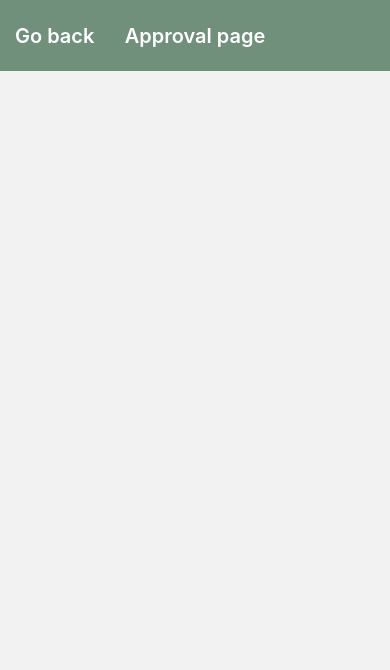
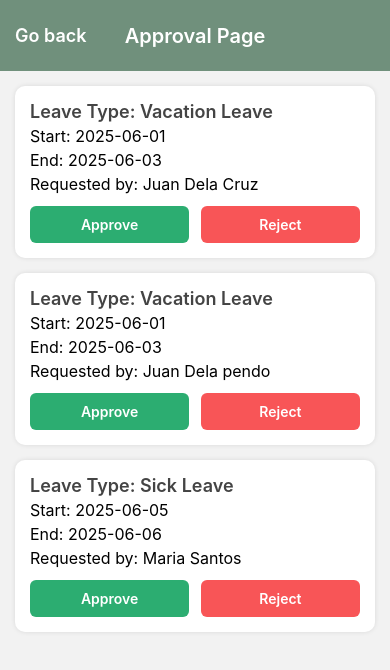
Before and after one commit to rekojhandsome/tristar-mobile, a React Native app: screen /ApprovalPage in a window 390 px wide. Shown: the top 670 px of the page. Built offline with nearby package versions, Linux system fonts and the light colour scheme.

Commit message:
added approvalPage.jsx, approvalCard.jsx

```diff
--- /dev/null
+++ b/components/ApprovalCard.jsx
@@ -0,0 +1,72 @@
+// ApprovalCard.jsx
+import React from "react";
+import { View, Text, StyleSheet, Pressable } from "react-native";
+
+export default function ApprovalCard({ leaveType, leaveStart, leaveEnd, employeeName, onApprove, onReject }) {
+  return (
+    <View style={styles.card}>
+      <Text style={styles.type}>Leave Type: {leaveType}</Text>
+      <Text style={styles.date}>Start: {leaveStart}</Text>
+      <Text style={styles.date}>End: {leaveEnd}</Text>
+      <Text style={styles.employee}>Requested by: {employeeName}</Text>
+
+      <View style={styles.buttons}>
+        <Pressable style={styles.approveButton} onPress={onApprove}>
+          <Text style={styles.buttonText}>Approve</Text>
+        </Pressable>
+        <Pressable style={styles.rejectButton} onPress={onReject}>
+          <Text style={styles.buttonText}>Reject</Text>
+        </Pressable>
+      </View>
+    </View>
+  );
+}
+
+const styles = StyleSheet.create({
+  card: {
+    backgroundColor: "#fff",
+    borderRadius: 10,
+    padding: 15,
+    marginBottom: 15,
+    shadowColor: "#000",
+    shadowOpacity: 0.1,
+    shadowRadius: 5,
+    elevation: 3,
+  },
+  type: {
+    fontSize: 18,
+    fontWeight: "600",
+    color: "#444",
+  },
+  date: {
+    fontSize: 16,
+    marginTop: 4,
+  },
+  employee: {
+    fontSize: 16,
+    marginTop: 4,
+  },
+  buttons: {
+    flexDirection: "row",
+    marginTop: 12,
+    justifyContent: "space-between",
+  },
+  approveButton: {
+    backgroundColor: "#2CAD71",
+    padding: 10,
+    borderRadius: 6,
+    flex: 0.48,
+    alignItems: "center",
+  },
+  rejectButton: {
+    backgroundColor: "#F85557",
+    padding: 10,
+    borderRadius: 6,
+    flex: 0.48,
+    alignItems: "center",
+  },
+  buttonText: {
+    color: "white",
+    fontWeight: "600",
+  },
+});
--- a/screens/ApprovalPage.jsx
+++ b/screens/ApprovalPage.jsx
@@ -1,25 +1,109 @@
-import react from 'react';
-import { View, Text, SafeAreaView, StyleSheet, Pressable, Image } from 'react-native';
+import React, { useState } from "react";
+import { View, Text, SafeAreaView, StyleSheet, Pressable, FlatList, Alert } from "react-native";
+import ApprovalCard from "../components/ApprovalCard";
 
-export default function ApprovalPage({navigation}) {
-return(
-    <SafeAreaView>
+export default function ApprovalPage({ navigation }) {
+  // Mock data for pending leave requests
+  const [pendingRequests, setPendingRequests] = useState([
+    {
+      leaveRequestID: 1,
+      leaveTypeName: "Vacation Leave",
+      employeeName: "Juan Dela Cruz",
+      leaveRequestItems: [
+        { leaveStartFormatted: "2025-06-01", leaveEndFormatted: "2025-06-03" },
+      ],
+    },
+    {
+      leaveRequestID: 2,
+      leaveTypeName: "Vacation Leave",
+      employeeName: "Juan Dela pendo",
+      leaveRequestItems: [
+        { leaveStartFormatted: "2025-06-01", leaveEndFormatted: "2025-06-03" },
+      ],
+    },
+    {
+      leaveRequestID: 3,
+      leaveTypeName: "Sick Leave",
+      employeeName: "Maria Santos",
+      leaveRequestItems: [
+        {
+          leaveStartFormatted: "2025-06-05",
+          leaveEndFormatted: "2025-06-06"
+        },
+      ],
+    },
+  ]);
+
+  const handleApprove = (leaveRequestID) => {
+    Alert.alert(
+      "Approval",
+      "Are you sure you want to approve this leave request?",
+      [
+        { text: "No", style: "cancel" },
+        {
+          text: "Yes",
+          onPress: () => {
+            Alert.alert("Approved", "Leave Request successfully approved.");
+            setPendingRequests(prev => prev.filter(req => req.leaveRequestID !== leaveRequestID));
+          },
+        },
+      ]
+    );
+  };
+
+const handleReject = (leaveRequestID) => {
+  Alert.alert(
+    "Confirm Rejection",
+    "Are you sure you want to reject this leave request?",
+    [
+      { text: "No", style: "cancel" },
+      {
+        text: "Yes",
+        onPress: () => {
+          Alert.alert("Rejected", "Leave Request successfully rejected.");
+          setPendingRequests(prev => prev.filter(req => req.leaveRequestID !== leaveRequestID));
+        },
+      },
+    ]
+  );
+};
+
+  return (
+    <SafeAreaView style={{ flex: 1 }}>
       <View style={styles.header}>
-            <Text style={styles.headerText}>Approval page</Text>
+        <Text style={styles.headerText}>Approval Page</Text>
         <Pressable style={styles.headerButton} onPress={() => navigation.navigate("Homepage")}>
           <Text style={styles.headerButtonText}>Go back</Text>
         </Pressable>
       </View>
+
+      <FlatList
+        contentContainerStyle={styles.listContainer}
+        data={pendingRequests}
+        keyExtractor={(item) => item.leaveRequestID.toString()}
+        renderItem={({ item }) => (
+          <ApprovalCard
+            leaveType={item.leaveTypeName}
+            leaveStart={item.leaveRequestItems[0].leaveStartFormatted}
+            leaveEnd={item.leaveRequestItems[item.leaveRequestItems.length - 1].leaveEndFormatted}
+            employeeName={item.employeeName}
+            onApprove={() => handleApprove(item.leaveRequestID)}
+            onReject={() => handleReject(item.leaveRequestID)}
+          />
+        )}
+        ListEmptyComponent={<Text style={styles.emptyText}>No pending leave requests.</Text>}
+      />
     </SafeAreaView>
-)
+  );
 }
+
 const styles = StyleSheet.create({
   header: {
     height: 71,
-    width: "100%",
     backgroundColor: "#70907C",
     alignItems: "center",
     justifyContent: "center",
+    position: "relative",
   },
   headerText: {
     fontSize: 20,
@@ -30,9 +114,18 @@ const styles = StyleSheet.create({
     position: "absolute",
     left: 15,
   },
-  headerButtonText:{
+  headerButtonText: {
     color: "white",
-    fontSize: 20,
+    fontSize: 18,
     fontWeight: "600",
-  }
-})
+  },
+  listContainer: {
+    padding: 15,
+  },
+  emptyText: {
+    textAlign: "center",
+    marginTop: 20,
+    fontSize: 18,
+    color: "gray",
+  },
+});
--- a/screens/LeavePage.jsx
+++ b/screens/LeavePage.jsx
@@ -41,31 +41,8 @@ export default function LeavePage({ navigation }) {
       Alert.alert("Error", "Failed to load leave requests. Please try again.");
     }
   };
-
   loadEmployeeLeaveRequest();
 }, []);
-
-  // const handleLogout = async () => {
-  //   Alert.alert("Confirm", "Confirm Logout?", [
-  //     {
-  //       text: "No",
-  //       style: "cancel",
-  //     },
-  //     {
-  //       text: "Yes",
-  //       onPress: async () => {
-  //         const result = await Logout();
-  //         if (result?.success || result === undefined) {
-  //           console.log("Logged Out Successfully!");
-  //           navigation.navigate("SignIn"); // Navigate to SignIn page
-  //         } else {
-  //           Alert.alert("Error", "Failed to log out. Please try again.");
-  //           console.log("Error Logging Out");
-  //         }
-  //       },
-  //     },
-  //   ]);
-  // };
 
   return (
     <SafeAreaView style={{flex: 1}}>
@@ -98,7 +75,7 @@ export default function LeavePage({ navigation }) {
         <View style={styles.body}>
           <Text style={styles.bodyText}>Leave History</Text>
         </View>}
-        ListEmptyComponent ={<Text style={styles.emptyText}> No leave Request available</Text>}
+        ListEmptyComponent ={<Text style={styles.emptyText}>No leave Request available.</Text>}
         contentContainerStyle={styles.flatlistContent}
         nestedScrollEnabled={true}
         showsVerticalScrollIndicator={false} // Hide vertical scroll indicator
@@ -149,6 +126,6 @@ const styles = StyleSheet.create({
     textAlign: 'center',
     marginTop: 20,
     fotnSize: 20,
-    color: 'black'
+    color: 'gray'
   }
 });
--- a/screens/RequestLeavePage.jsx
+++ b/screens/RequestLeavePage.jsx
@@ -70,7 +70,7 @@ export default function RequestLeavePage({ navigation }) {
       const loadEmployeeLeaveRequestTemplate = async () => {
         try {
           const response = await GetEmployeeLeaveRequestTemplate();
-          console.log("Leave Request Template:", JSON.stringify(response, null, 2));
+          //console.log("Leave Request Template:", JSON.stringify(response, null, 2));
         }
         catch (error) {
           console.error("Error fetching leave request template:", error);
```
Lines whose indentation alone changed are shown as unchanged.
